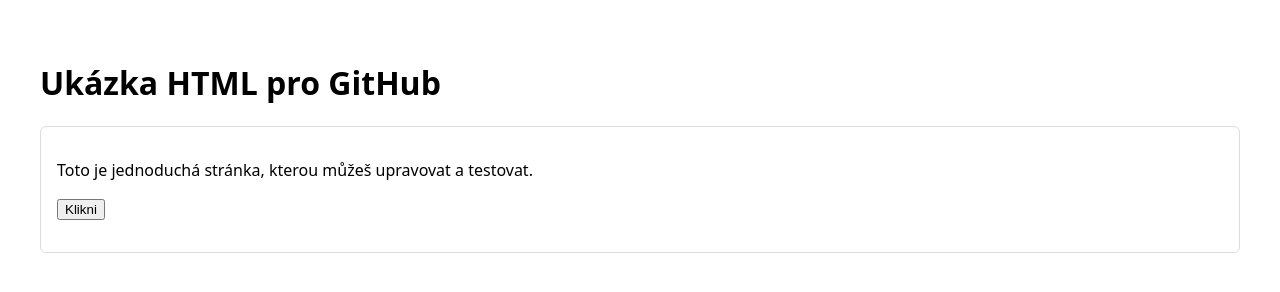
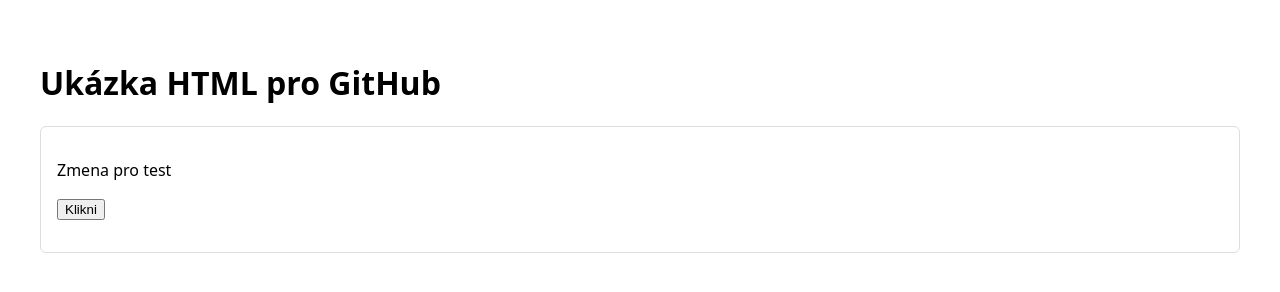
Before and after one commit to nejakyzbynek/test, a plain HTML site: page index.html in a window 1280 px wide. Drawn offline with Linux system fonts and the light colour scheme.

Commit message:
Change demo text in index.html
Updated the content of the demo section.

```diff
--- a/index.html
+++ b/index.html
@@ -16,7 +16,7 @@
   </header>
   <main>
     <section class="demo">
-      <p>Toto je jednoduchá stránka, kterou můžeš upravovat a testovat.</p>
+      <p>Zmena pro test</p>
       <button id="btn">Klikni</button>
       <p id="out"></p>
     </section>
@@ -27,4 +27,5 @@
     });
   </script>
 </body>
+
 </html>
```
